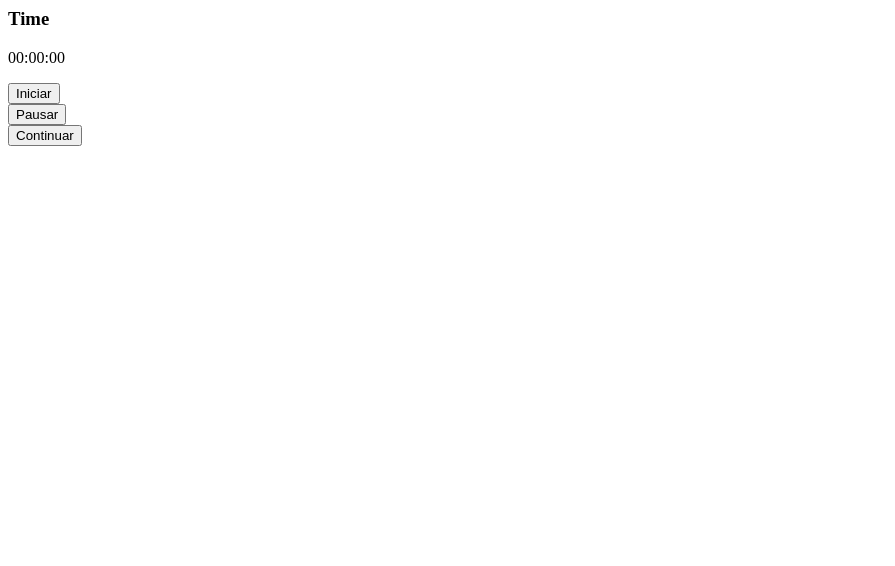
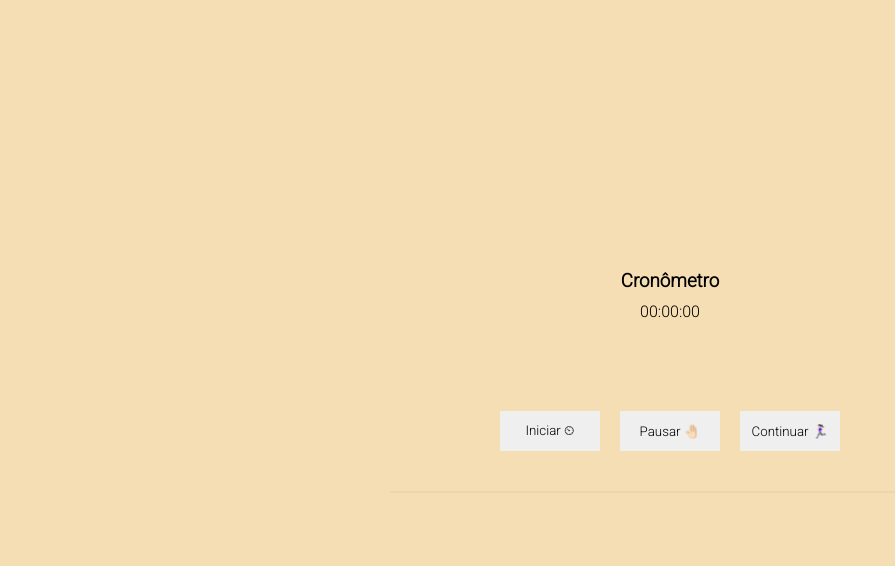
Before and after one commit to raperina98/QuickProjects, a plain HTML site: page cronometro/src/index.html in a window 1280 px wide. Shown: the whole page, without its empty margins (0-895 px from the left). Drawn offline with Linux system fonts and the light colour scheme.

Commit message:
feat: criado html e css da pagína com o cronometro e botões

```diff
--- a/cronometro/src/index.html
+++ b/cronometro/src/index.html
@@ -1,27 +1,33 @@
 <htm>
 
     <head>
+        <link rel="stylesheet" href="style.css" />
         <title>Quick - Cronômetro</title>
     </head>
 
     <body>
 
+        <div class="father">
             <div class="container">
                 <div class="time">
-                <h3>Time</h3>
+                    <h3>Cronômetro</h3>
                     <p>00:00:00</p>
                 </div>
+            </div>
 
+            <div class="container">
                 <div id="buttons">
                     <div class="btn">
-                    <button class="iniciar">Iniciar</button>
+                        <button class="iniciar"> Iniciar ⏲</button>
                     </div>
                     <div class="btn">
-                    <button class="pausar">Pausar</button>
+                        <button class="pausar">Pausar 🤚🏻</button>
                     </div>
                     <div class="btn">
-                    <button class="continuar">Continuar</button>
+                        <button class="continuar">Continuar 🏃🏻‍♀️</button>
                     </div>
+                </div>
+                <hr id='liner'>
             </div>
         </div>
 
--- a/cronometro/src/style.css
+++ b/cronometro/src/style.css
@@ -1,5 +1,8 @@
+@import url('https://fonts.googleapis.com/css2?family=Roboto:wght@300&display=swap');
+
 *{
-    border: 1px red solid;
+    font-family: 'Roboto', sans-serif;
+    margin: 0px;
 }
 
 body{
@@ -7,3 +10,76 @@ body{
 }
 
 /** Time **/
+
+.father{
+    position: absolute; /** Referencial ao .relative **/
+    padding: 30px;
+    width: 50%;
+    left: 25%;
+    top: 25%;
+}
+
+
+.father > * {
+    padding: 40px; /** Espaçamento interno */
+}
+
+.father .container{
+    position: relative;
+    justify-content: center;
+}
+
+.time{
+    text-align: center;
+    justify-content: center;
+}
+
+.time > h3{
+    margin-bottom: 10px;
+}
+
+#buttons{
+    display: flex;
+    justify-content: center;
+}
+
+#buttons > * {
+    padding: 10px;
+    font-weight: bolder;
+    display: flex;
+    justify-content: center;
+}
+
+.btn{
+    display: flex;
+    justify-content: center;
+}
+
+button{
+    border: 0;
+    height: 40px;
+    width: 100px;
+}
+
+button:hover{
+    background-color: #A39477;
+    cursor: pointer;
+}
+
+#liner{
+    margin-top: 30px;
+    border: 1px solid #A39477;
+    opacity: 0.1;
+}
+
+@media only screen and (max-width: 360px) {
+
+    #buttons{
+        display: block;
+        justify-content: center;
+    }
+
+    .time{
+        width: 130px;
+    }
+}
```
Lines whose indentation alone changed are shown as unchanged.
